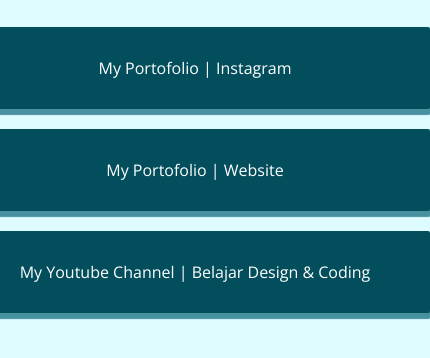
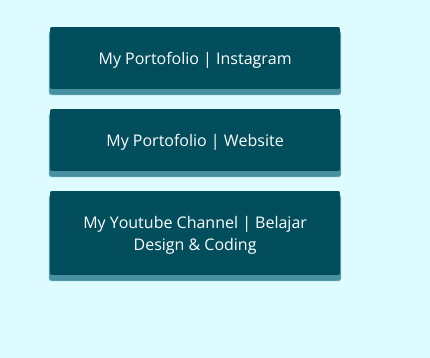
Before and after one commit to KamalW13/linktree, a plain HTML site: page index.html in a window 390 px wide. Shown: the part 238-596 px from the top of the page, 430 px wide, since content can reach past the window. Drawn offline with nearby package versions, Linux system fonts and the light colour scheme.

Commit message:
responsive

```diff
--- a/style.css
+++ b/style.css
@@ -70,3 +70,11 @@ span.nama{
     box-shadow: 0 0 0 0 #46909f;
     transform: translateY(5px);
 }
+
+@media screen and (max-width: 600px) {
+    .contents .content{
+        padding: 20px 10px;
+        box-sizing: border-box;
+        min-width: 70%;
+    }
+}
```
